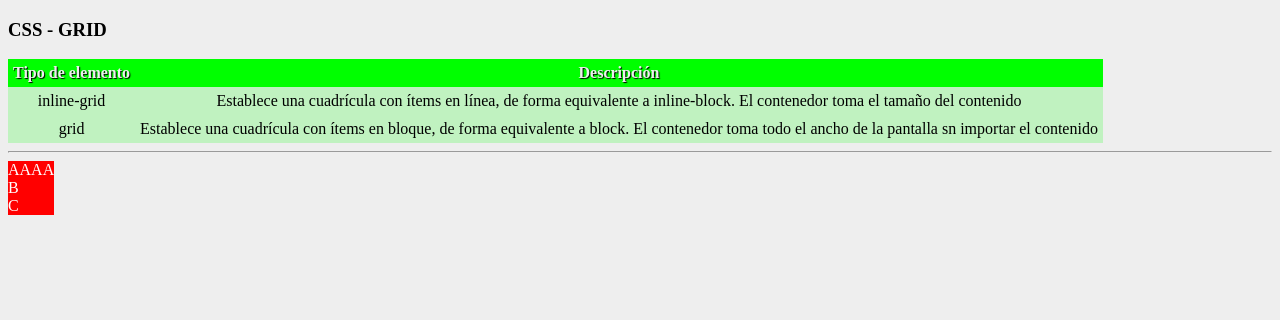
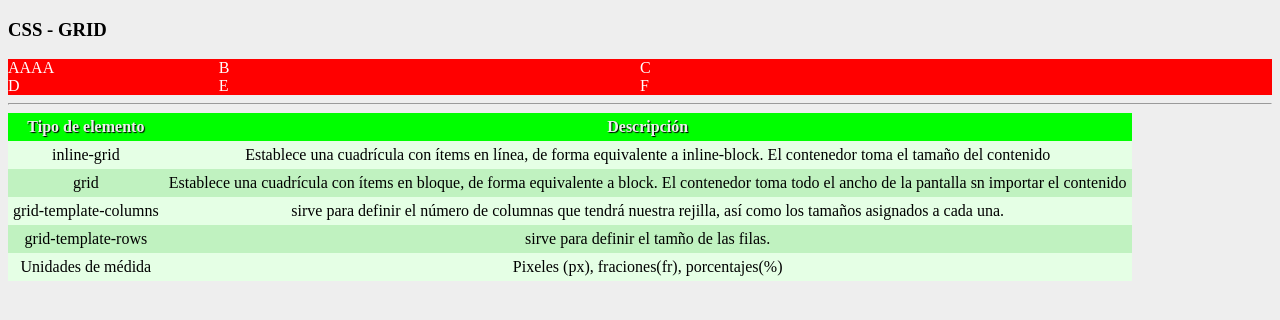
Before and after one commit to cesar-vaesco/html-css-js-node, a plain HTML site: page index.html in a window 1280 px wide. Drawn offline with Linux system fonts and the light colour scheme.

Commit message:
CSS - grid - filas y columnas

```diff
--- a/css/main.css
+++ b/css/main.css
@@ -1,5 +1,19 @@
 body {
     background-color: #eee;
+}
+
+.grid {
+    /* display: inline-grid; */
+    display: grid;
+    /*Indicando tamaño de filas*/
+    /* grid-template-rows: 50px 100px; */
+    /*Indicando tamalo de lascolumnas*/
+    grid-template-columns: 1fr 2fr 3fr;
+}
+
+.element {
+    background-color: #ff0000;
+    color: #fff;
 }
 
 table, td {
@@ -17,12 +31,6 @@ th {
     padding: 5px 5px;
 }
 
-.grid {
-    /* display: grid; */
-    display: inline-grid;
+tr:nth-child(even) {
+    background-color: #ffffff;
 }
-
-.element {
-    background-color: #ff0000;
-    color: #fff;
-}
--- a/index.html
+++ b/index.html
@@ -9,6 +9,18 @@
 <body>
 
     <h3>CSS - GRID</h3>
+
+
+    <div class="grid">
+        <div class="element">AAAA</div>
+        <div class="element">B</div>
+        <div class="element">C</div>
+        <div class="element">D</div>
+        <div class="element">E</div>
+        <div class="element">F</div>
+    </div>
+
+    <hr>
 
     <table>
         <tr>
@@ -27,15 +39,25 @@
                 El contenedor toma todo el ancho de la pantalla sn importar el contenido
             </td>
         </tr>
+        <tr>
+            <td>grid-template-columns</td>
+            <td>sirve para definir el número de columnas que tendrá nuestra rejilla,
+                así como los tamaños asignados a cada una.
+            </td>
+        </tr>
+        <tr>
+            <td>grid-template-rows</td>
+            <td>sirve para definir el tamño de las filas.
+            </td>
+        </tr>
+        <tr>
+            <td>Unidades de médida</td>
+            <td>Pixeles (px), fraciones(fr), porcentajes(%)</td>
+        </tr>
     </table>
 
-    <hr>
 
-    <div class="grid">
-        <div class="element">AAAA</div>
-        <div class="element">B</div>
-        <div class="element">C</div>
-    </div>
+
 
 
 </body>
```
